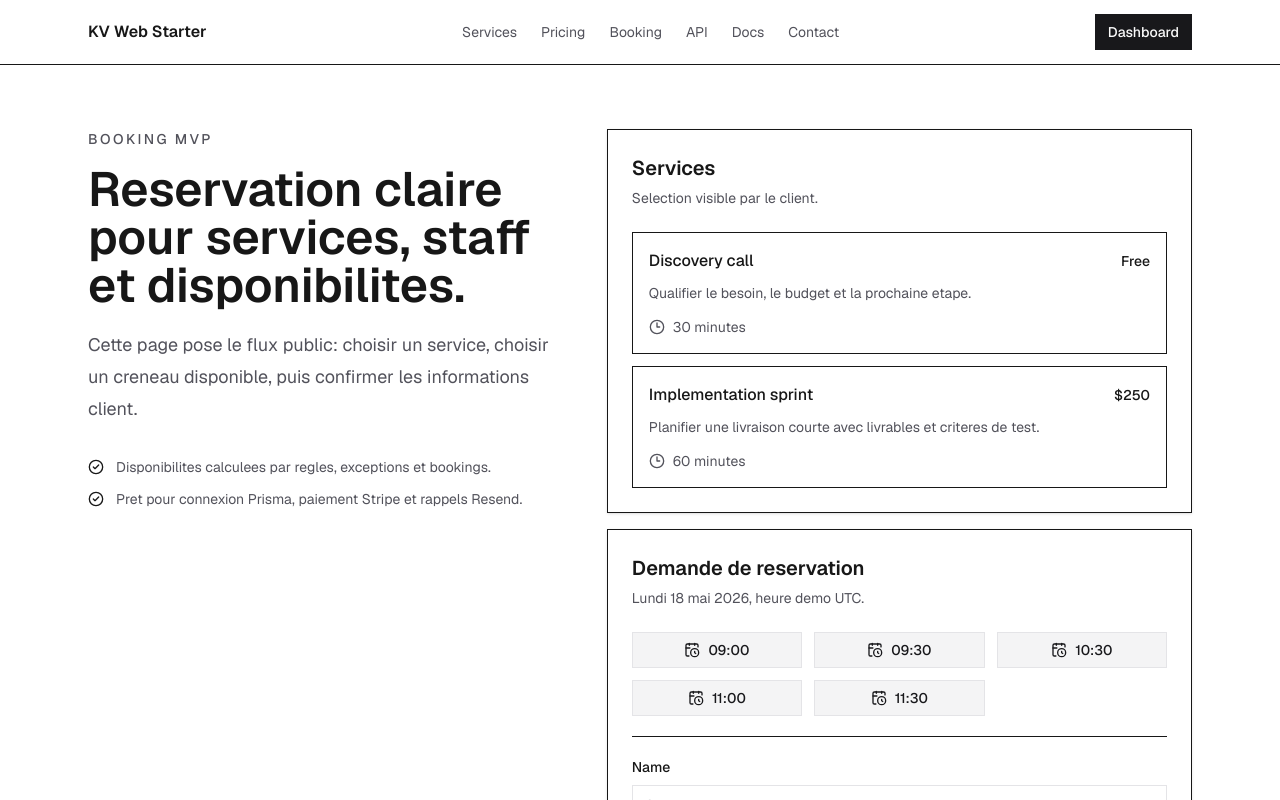
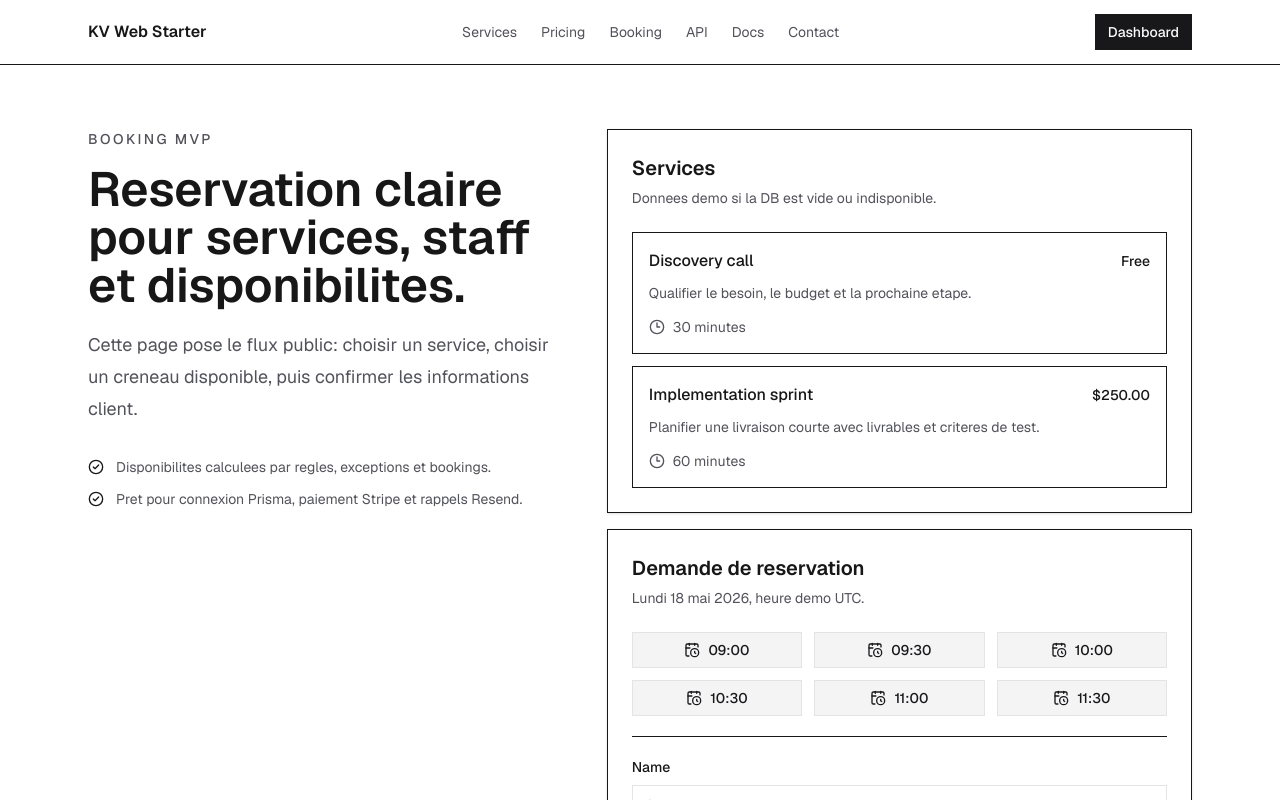
Before and after one commit to kurtisv/kv-web-starter, a Next.js app in the folder apps/web/: page /booking in a window 1280 px wide. Shown: the top 800 px of the page. Built offline with nearby package versions, Linux system fonts and the light colour scheme; no server answers; the database is empty.

Commit message:
Connect booking page to availability data

```diff
--- a/apps/web/src/app/booking/page.tsx
+++ b/apps/web/src/app/booking/page.tsx
@@ -6,42 +6,113 @@ import { Button } from "@/components/ui/button";
 import { Card, CardContent, CardDescription, CardHeader, CardTitle } from "@/components/ui/card";
 import { Input } from "@/components/ui/input";
 import { Label } from "@/components/ui/label";
+import { prisma } from "@/lib/db";
 import { generateBookingSlots } from "@/modules/booking";
 
-const services = [
+const demoServices = [
   {
+    id: "replace-with-service-id",
     name: "Discovery call",
     durationMin: 30,
-    price: "Free",
+    priceCents: null,
     description: "Qualifier le besoin, le budget et la prochaine etape.",
   },
   {
+    id: "implementation-sprint",
     name: "Implementation sprint",
     durationMin: 60,
-    price: "$250",
+    priceCents: 25000,
     description: "Planifier une livraison courte avec livrables et criteres de test.",
   },
 ];
 
-const demoSlots = generateBookingSlots({
-  date: "2026-05-18",
-  serviceDurationMin: 30,
-  rules: [
+const fallbackStaff = [{ id: undefined, name: "Any staff" }];
+const bookingDate = "2026-05-18";
+
+async function getBookingData() {
+  try {
+    const [services, staff, rules, exceptions, bookings] = await Promise.all([
+      prisma.service.findMany({
+        where: { isActive: true },
+        orderBy: { name: "asc" },
+        take: 20,
+      }),
+      prisma.staff.findMany({
+        where: { isActive: true },
+        orderBy: { name: "asc" },
+        take: 20,
+      }),
+      prisma.availabilityRule.findMany({
+        orderBy: [{ weekday: "asc" }, { startTime: "asc" }],
+      }),
+      prisma.availabilityException.findMany(),
+      prisma.booking.findMany({
+        where: {
+          startAt: {
+            gte: new Date(`${bookingDate}T00:00:00.000Z`),
+            lt: new Date(`${bookingDate}T23:59:59.999Z`),
+          },
+        },
+        select: { startAt: true, endAt: true },
+      }),
+    ]);
+
+    return {
+      services: services.length > 0 ? services : demoServices,
+      staff: staff.length > 0 ? staff : fallbackStaff,
+      rules,
+      exceptions: exceptions.map((exception) => ({
+        date: exception.date.toISOString().slice(0, 10),
+        startTime: exception.startTime,
+        endTime: exception.endTime,
+        isClosed: exception.isClosed,
+      })),
+      bookings,
+      usingFallback: services.length === 0 || staff.length === 0 || rules.length === 0,
+    };
+  } catch {
+    return {
+      services: demoServices,
+      staff: fallbackStaff,
+      rules: [],
+      exceptions: [],
+      bookings: [
+        {
+          startAt: new Date("2026-05-18T10:00:00.000Z"),
+          endAt: new Date("2026-05-18T10:30:00.000Z"),
+        },
+      ],
+      usingFallback: true,
+    };
+  }
+}
+
+function formatPrice(priceCents: number | null) {
+  return priceCents ? `$${(priceCents / 100).toFixed(2)}` : "Free";
+}
+
+export default async function BookingPage() {
+  const data = await getBookingData();
+  const selectedService = data.services[0] ?? demoServices[0];
+  const selectedStaff = data.staff[0] ?? fallbackStaff[0];
+  const rules =
+    data.rules.length > 0
+      ? data.rules.filter((rule) => !selectedStaff.id || rule.staffId === selectedStaff.id)
+      : [
           {
             weekday: 1,
             startTime: "09:00",
             endTime: "12:00",
           },
-  ],
-  bookedIntervals: [
-    {
-      startAt: new Date("2026-05-18T10:00:00.000Z"),
-      endAt: new Date("2026-05-18T10:30:00.000Z"),
-    },
-  ],
+        ];
+  const slots = generateBookingSlots({
+    date: bookingDate,
+    serviceDurationMin: selectedService.durationMin,
+    rules,
+    exceptions: data.exceptions,
+    bookedIntervals: data.bookings,
   });
 
-export default function BookingPage() {
   return (
     <MarketingPageShell>
       <main>
@@ -73,14 +144,18 @@ export default function BookingPage() {
             <Card>
               <CardHeader>
                 <CardTitle>Services</CardTitle>
-                <CardDescription>Selection visible par le client.</CardDescription>
+                <CardDescription>
+                  {data.usingFallback
+                    ? "Donnees demo si la DB est vide ou indisponible."
+                    : "Services actifs depuis Prisma."}
+                </CardDescription>
               </CardHeader>
               <CardContent className="grid gap-3">
-                {services.map((service) => (
-                  <div key={service.name} className="border p-4">
+                {data.services.map((service) => (
+                  <div key={service.id} className="border p-4">
                     <div className="flex flex-wrap items-center justify-between gap-3">
                       <h2 className="font-medium">{service.name}</h2>
-                      <span className="text-sm font-medium">{service.price}</span>
+                      <span className="text-sm font-medium">{formatPrice(service.priceCents)}</span>
                     </div>
                     <p className="mt-2 text-sm leading-6 text-muted-foreground">
                       {service.description}
@@ -101,7 +176,7 @@ export default function BookingPage() {
               </CardHeader>
               <CardContent className="grid gap-5">
                 <div className="grid grid-cols-2 gap-3 sm:grid-cols-3">
-                  {demoSlots.map((slot) => (
+                  {slots.map((slot) => (
                     <Button key={slot.startTime} variant="secondary" size="sm">
                       <CalendarClock className="size-4" />
                       {slot.startTime}
@@ -109,8 +184,9 @@ export default function BookingPage() {
                   ))}
                 </div>
                 <form action={createBookingRequest} className="grid gap-4 border-t pt-5">
-                  <input name="serviceId" type="hidden" value="replace-with-service-id" />
-                  <input name="startAt" type="hidden" value="2026-05-18T09:00:00.000Z" />
+                  <input name="serviceId" type="hidden" value={selectedService.id} />
+                  {selectedStaff.id ? <input name="staffId" type="hidden" value={selectedStaff.id} /> : null}
+                  <input name="startAt" type="hidden" value={slots[0]?.startAt.toISOString() ?? "2026-05-18T09:00:00.000Z"} />
                   <div className="grid gap-2">
                     <Label htmlFor="customerName">Name</Label>
                     <Input id="customerName" name="customerName" placeholder="Client Example" required />
```
Lines whose indentation alone changed are shown as unchanged.
